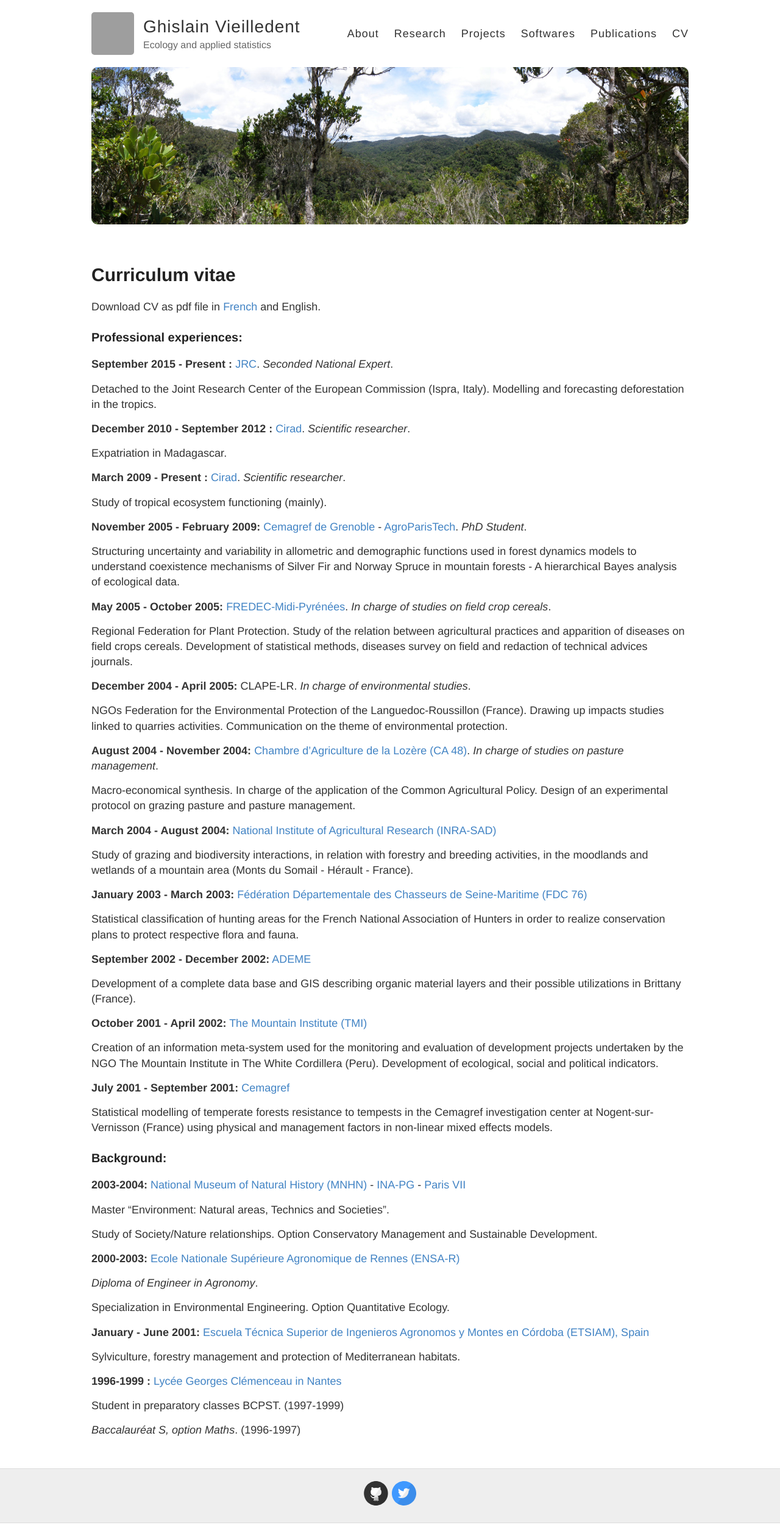
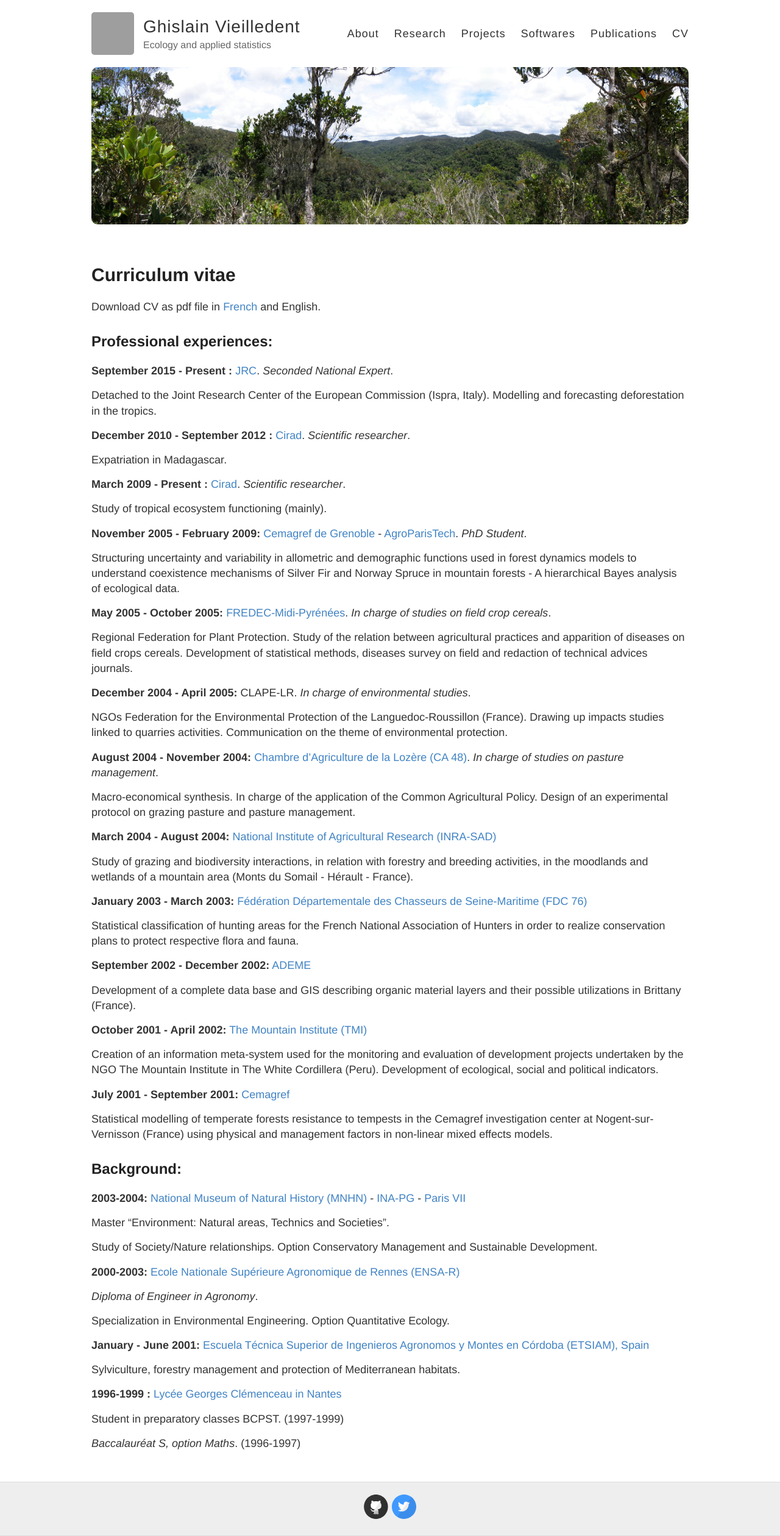
Before and after one commit to ghislainv/ghislainv.github.io, a Jekyll site: the page built from cv.md, in a window 1280 px wide. Shown: the whole page at 61% size. Built offline with Jekyll 4.4.1, drawn with Linux system fonts in a browser that asks for light colours; before the commit the page ends 2498 px from its top, so only the background shows below that; grey boxes are pictures that could not be loaded.

Commit message:
Titles CV

```diff
--- a/cv.md
+++ b/cv.md
@@ -6,7 +6,7 @@ permalink: /cv/
 
 Download CV as pdf file in [French](https://github.com/ghislainv/cv/raw/master/cv_ghislain_vieilledent.pdf) and English.
 
-### Professional experiences:
+## Professional experiences:
 
 **September 2015 - Present :** [JRC](https://ec.europa.eu/jrc/en/institutes/ies). _Seconded National Expert_.
 
@@ -56,7 +56,7 @@ Creation of an information meta-system used for the monitoring and evaluation of
 
 Statistical modelling of temperate forests resistance to tempests in the Cemagref investigation center at Nogent-sur-Vernisson (France) using physical and management factors in non-linear mixed effects models.
 
-### Background:
+## Background:
 
 **2003-2004:** [National Museum of Natural History (MNHN)](http://www.mnhn.fr/) - [INA-PG](http://www.agroparistech.fr/) - [Paris VII](http://www.sigu7.jussieu.fr/)
 
```
